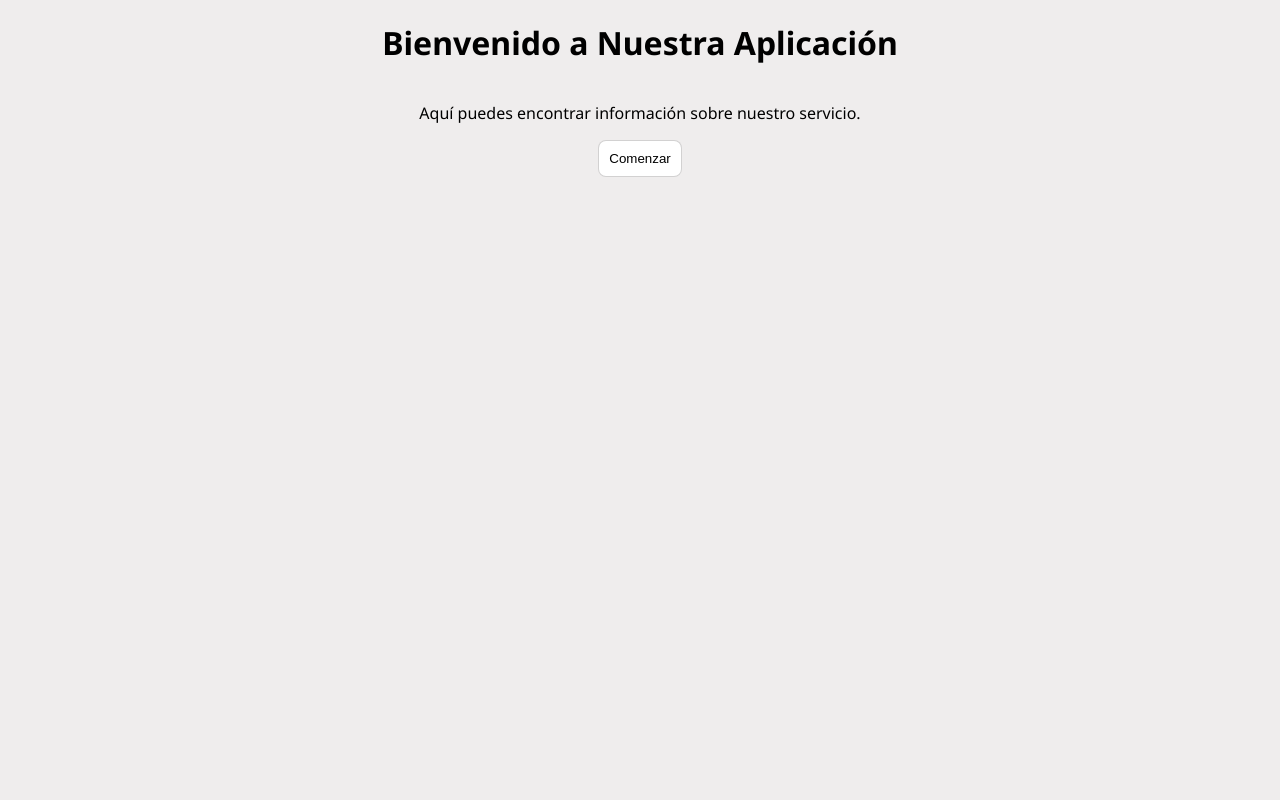
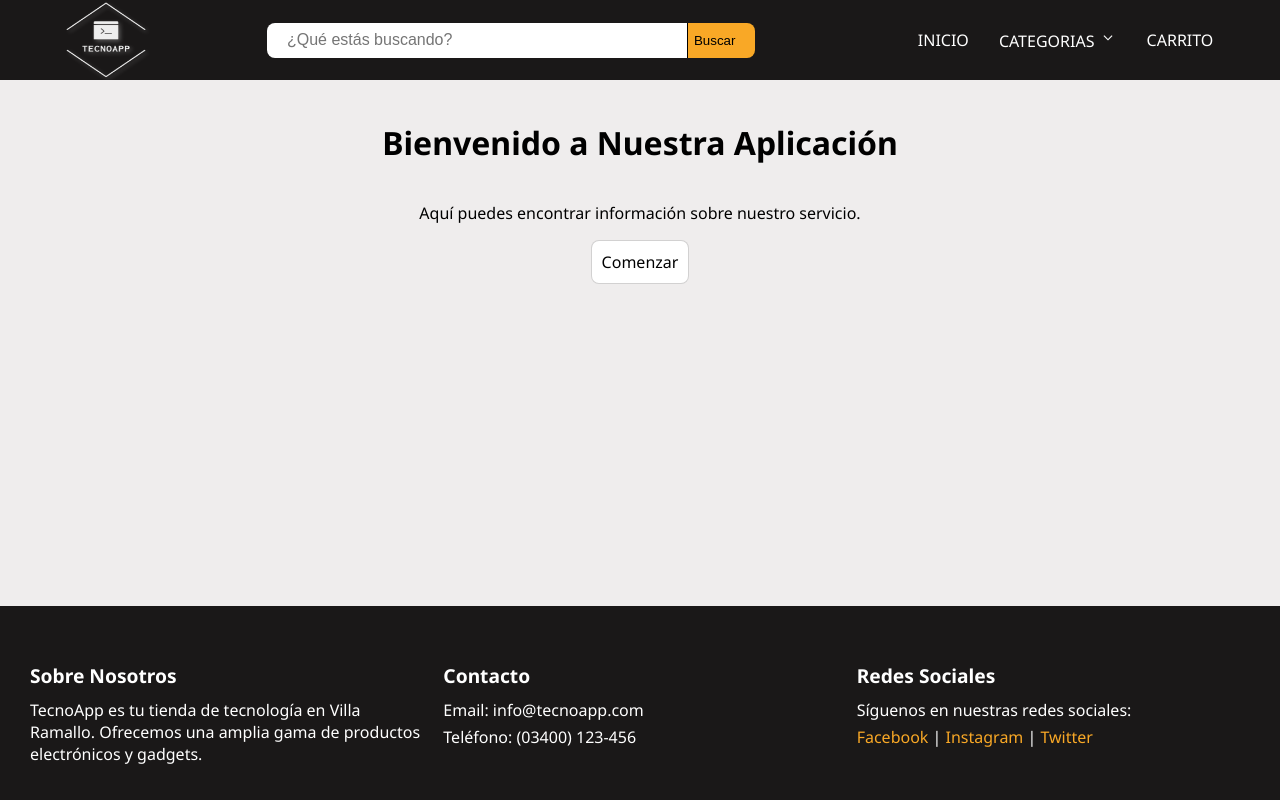
Before and after one commit to cpasquali/TecnoApp, a React (Vite) app: page / in a window 1280 px wide. Built offline with nearby package versions, Linux system fonts and the light colour scheme.

Commit message:
cambios en los archivos de rutas que conectan la landing page con el inicio

```diff
--- a/src/App.css
+++ b/src/App.css
@@ -20,6 +20,7 @@ body {
   flex-direction: column;
   align-items: center;
   justify-content: center;
+  margin-top: 100px;
 }
 
 @keyframes fadeIn {
@@ -46,4 +47,6 @@ body {
   cursor: pointer;
   background-color: white;
   border: 1px solid rgba(26, 24, 24, 0.196);
+  text-decoration: none;
+  color: black;
 }
--- a/src/components/Layout.jsx
+++ b/src/components/Layout.jsx
@@ -11,9 +11,7 @@ export const Layout = () => {
     <div className="layout">
       <ProductsCartProvider>
         <SelectCategoryProvider>
-          {window.location.pathname !== "/" && (
-            <Navbar setSearchValue={setSearchValue} />
-          )}
+          <Navbar setSearchValue={setSearchValue} />
           <div className="main-container">
             <Switch>
               <Route
@@ -26,7 +24,7 @@ export const Layout = () => {
               <Route path="/" component={LandingPage} />
             </Switch>
           </div>
-          {window.location.pathname !== "/" && <Footer />}
+          <Footer />
         </SelectCategoryProvider>
       </ProductsCartProvider>
     </div>
--- a/src/pages/LandingPage.jsx
+++ b/src/pages/LandingPage.jsx
@@ -1,3 +1,4 @@
+import { Link } from "wouter";
 import "../App.css";
 
 export const LandingPage = () => {
@@ -7,12 +8,9 @@ export const LandingPage = () => {
       <p className="fade-in">
         Aquí puedes encontrar información sobre nuestro servicio.
       </p>
-      <button
-        className="btn-landing fade-in"
-        onClick={() => (window.location.href = "/home")}
-      >
+      <Link className="btn-landing fade-in" to="/home">
         Comenzar
-      </button>
+      </Link>
     </div>
   );
 };
```
